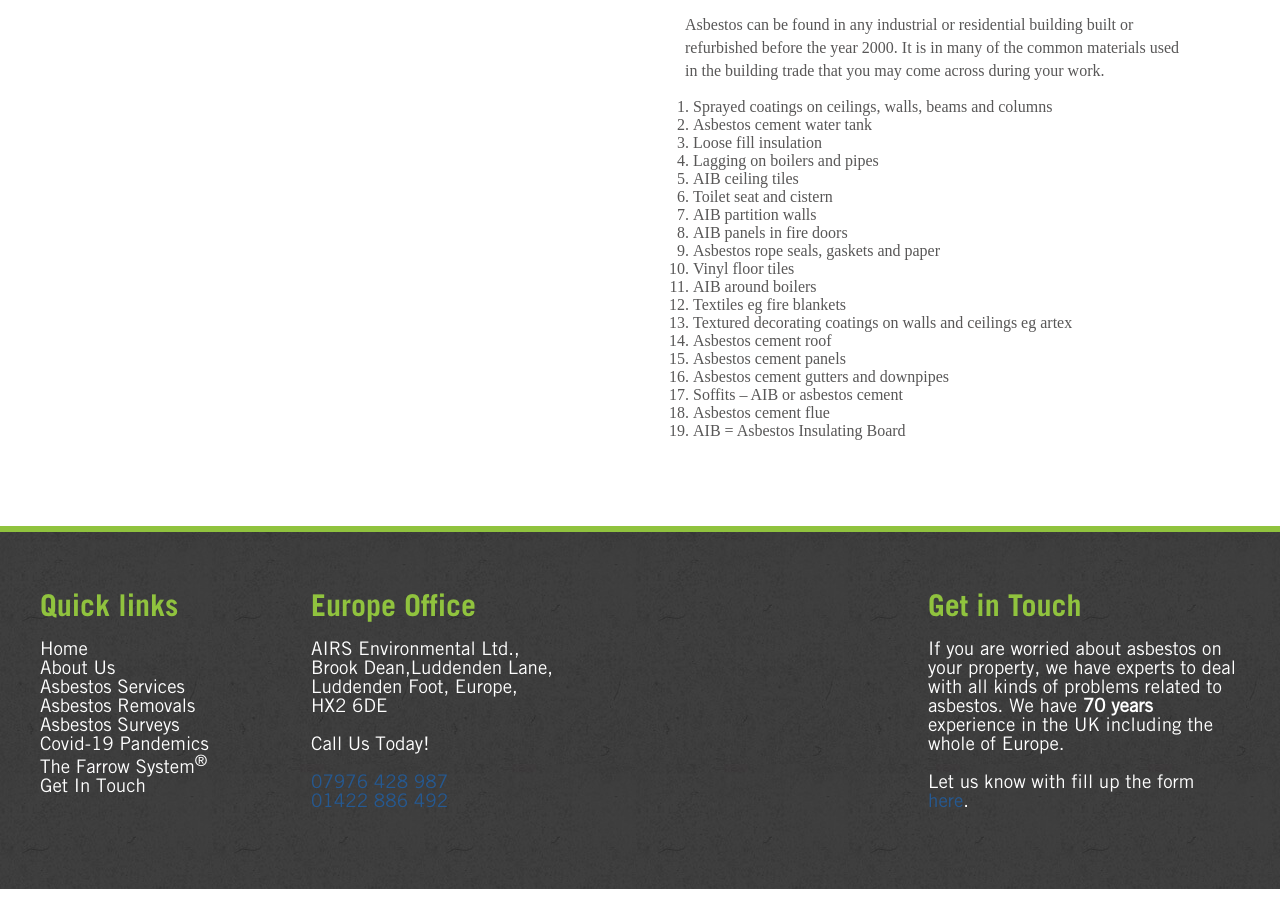
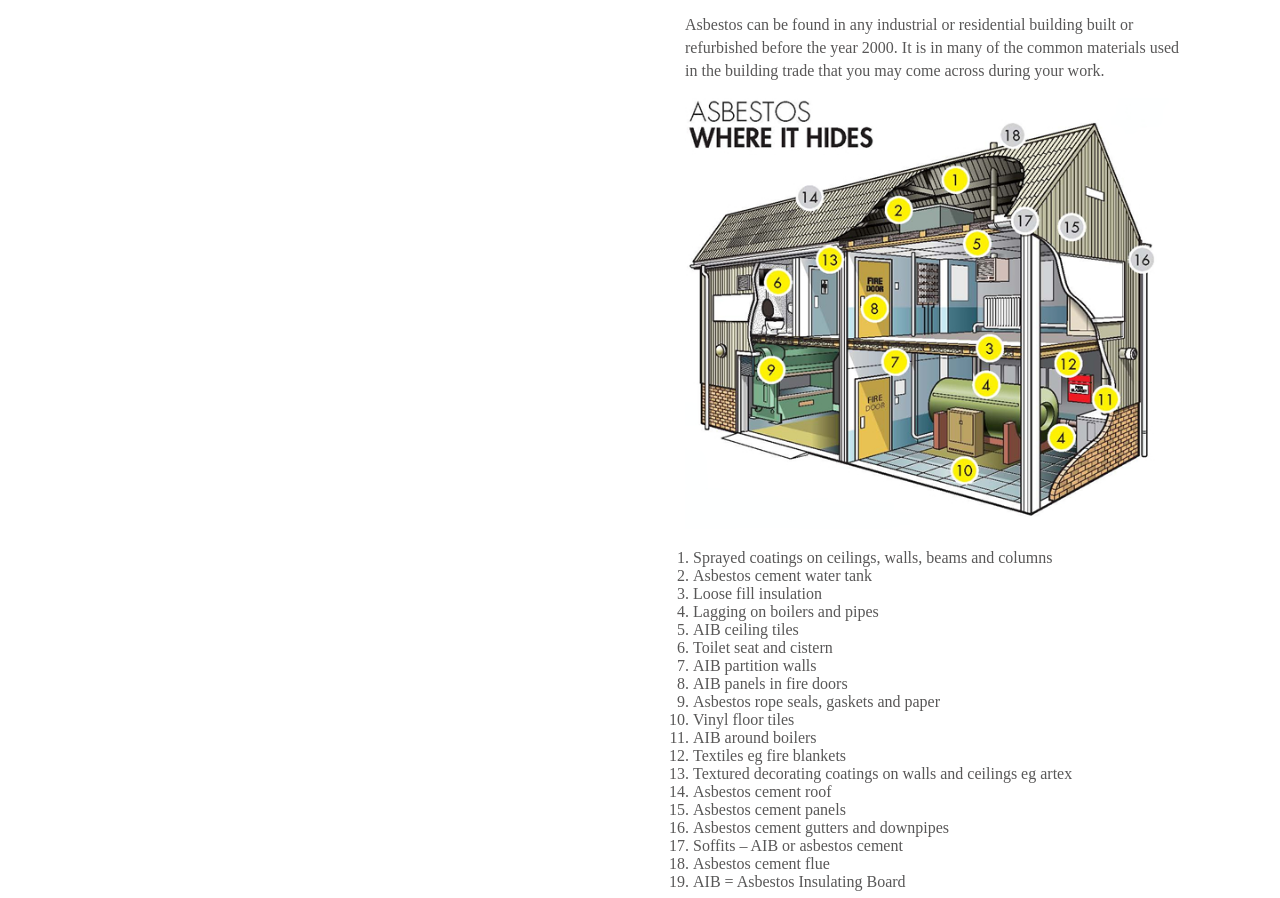
Before and after one commit to adyanmuhammad/airsasbestos, a plain HTML site: page asbestos-surveys.html in a window 1280 px wide. Shown: the part 2032-2930 px from the top of the page. Drawn offline with nearby package versions, Linux system fonts and the light colour scheme; files whose address does not match are found by name.

Commit message:
Update asbestos-surveys.html

```diff
--- a/asbestos-surveys.html
+++ b/asbestos-surveys.html
@@ -368,6 +368,8 @@
                         Asbestos can be found in any industrial or residential building built or refurbished before the year 2000. It is in many of the common materials used in the building trade that you may come across during your work.
                       </p>
 
+                      <img src="images/asbestos-survey.jpg" alt="Where Asbestos Hide?" style="margin-bottom: 1rem; max-width: 100%;">
+
                       <ol style="list-style-type: decimal; margin-bottom: 1rem;">
                         <li style="list-style-type: decimal; margin-left: .5rem;">Sprayed coatings on ceilings, walls, beams and columns</li>
                         <li style="list-style-type: decimal; margin-left: .5rem;">Asbestos cement water tank</li>
```
